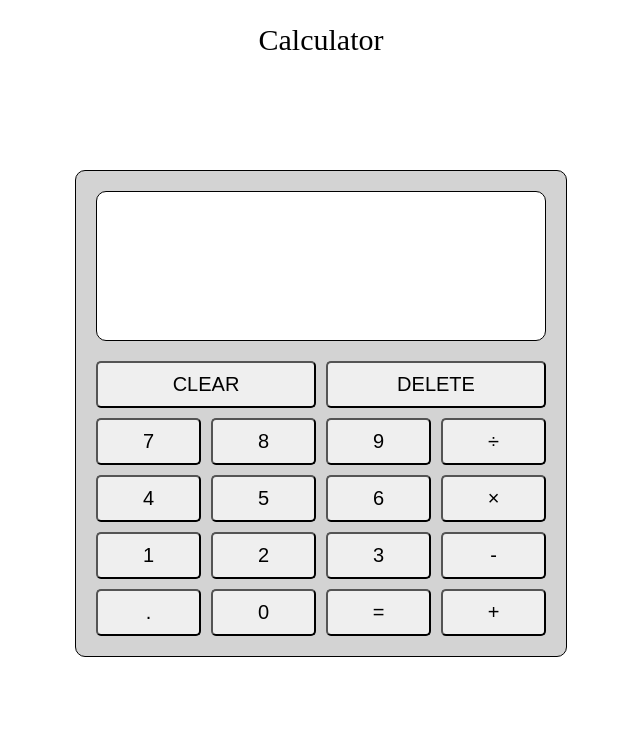
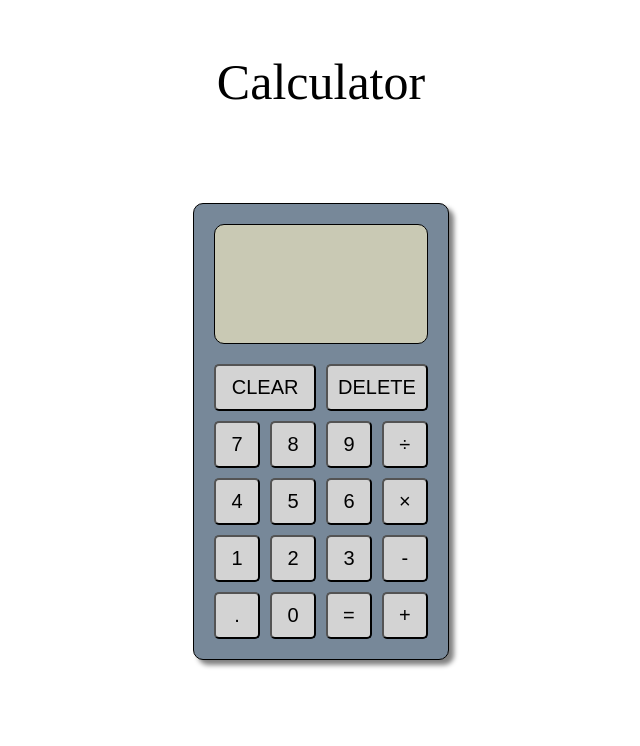
Before and after one commit to anabrunner/calculator, a plain HTML site: page index.html in a window 1280 px wide. Shown: the top 746 px of the page, without its empty margins (319-959 px from the left). Drawn offline with Linux system fonts and the light colour scheme.

Commit message:
Update style.

```diff
--- a/css/style.css
+++ b/css/style.css
@@ -2,6 +2,9 @@
 
 /* Reset CSS to normalize across browsers */
 @import url(reset.css);
+
+/* Font */
+@import url('https://fonts.googleapis.com/css2?family=Teko:wght@300&display=swap');
 
 body {
   display: flex;
@@ -12,26 +15,27 @@ body {
 }
 
 header {
-  padding: 20px;
-  font-size: 30rem;
+  padding-top: 50px;
+  font-size: 50rem;
 }
 
 .calculator {
   border: black solid 1px;
   border-radius: 10px;
-  background-color: lightgray;
+  background-color: lightslategray;
   padding: 20px;
+  box-shadow: 5px 5px 5px gray;
 }
 
 .screen {
   display: grid;
-  grid-template-rows: 1fr 2fr;
-  min-height: 150px;
-  min-width: 450px;
-  background-color: white;
+  grid-template-rows: 1fr 1fr;
+  min-height: 120px;
+  background-color: rgb(201, 201, 180);
   border: black solid 1px;
   border-radius: 10px;
   margin-bottom: 20px;
+  font-family: 'Teko', sans-serif;
 }
 
 #lastScreen {
@@ -40,7 +44,7 @@ header {
 }
 
 #currentScreen {
-  font-size: 40rem;
+  font-size: 30rem;
   text-align: right;
   padding: 10px;
 }
@@ -59,6 +63,7 @@ button {
   padding: 10px;
   font-size: 20rem;
   border-radius: 5px;
+  background-color: lightgray;
 }
 
 footer {
```
